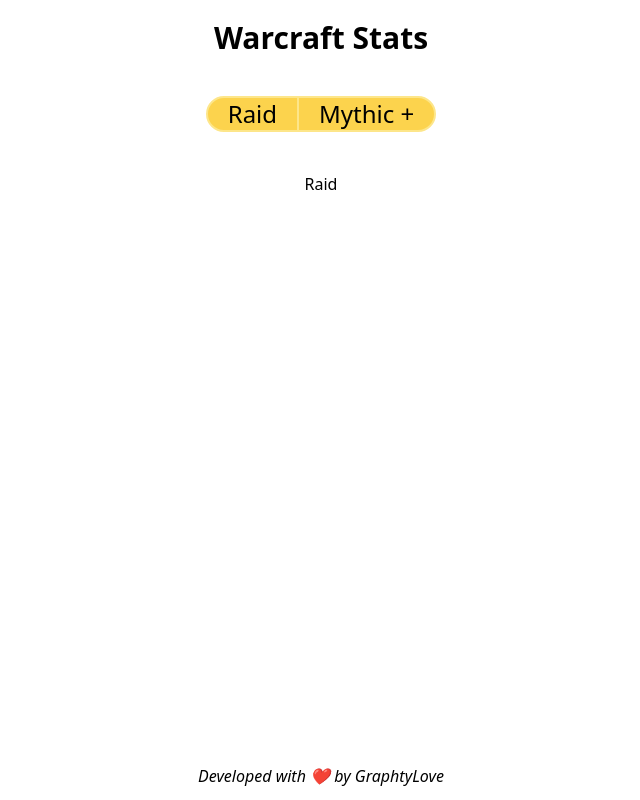
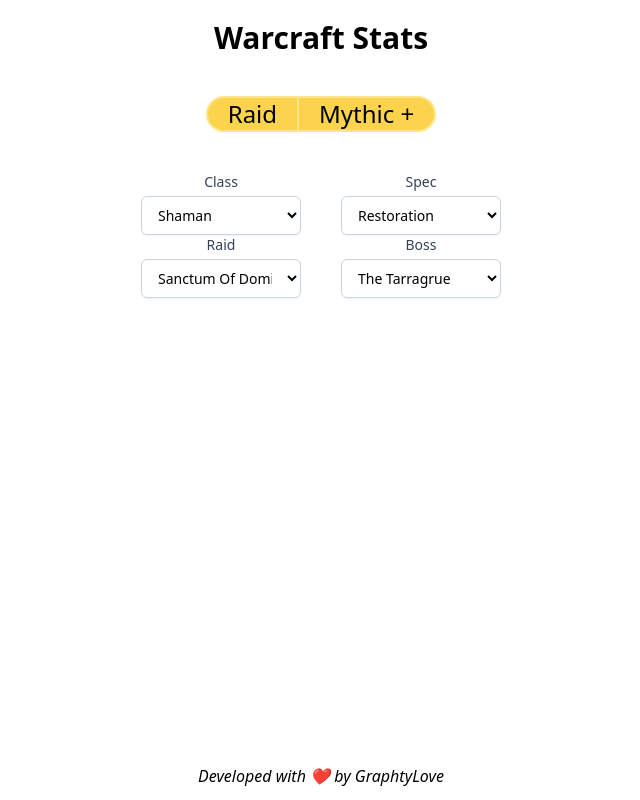
Before and after one commit to GraphtyLove/warcraft_stats_frontend, a React (Create React App) app: page / in a window 1280 px wide. Shown: the whole page, without its empty margins (319-959 px from the left). Built offline with nearby package versions, Linux system fonts and the light colour scheme.

Commit message:
Fix RaidForm

```diff
--- a/src/compenents/forms/MythicPlusForm.jsx
+++ b/src/compenents/forms/MythicPlusForm.jsx
@@ -1,5 +1,4 @@
 import React from 'react';
-import SelectionInput from "./inputs/SelectionInput";
 import ClassSelection from "./common/ClassSelection";
 
 const MythicPlusForm = () => {
--- a/src/compenents/forms/RaidForm.jsx
+++ b/src/compenents/forms/RaidForm.jsx
@@ -0,0 +1,14 @@
+import React from 'react';
+import ClassSelection from "./common/ClassSelection";
+import RaidSelection from "./raid/RaidSelection";
+
+const RaidForm = () => {
+    return (
+        <div>
+            <ClassSelection />
+            <RaidSelection />
+        </div>
+    );
+};
+
+export default RaidForm;
--- /dev/null
+++ b/src/compenents/forms/raid/RaidSelection.jsx
@@ -0,0 +1,30 @@
+import React, {useMemo, useState} from 'react';
+import SelectionInput from "../inputs/SelectionInput";
+import {RAIDS_AND_BOSSES} from "../../../constants";
+
+const RaidSelection = () => {
+
+    const [raid, setRaid] = useState("Sanctum Of Domination");
+    const [boss, setBoss] = useState("The Tarragrue");
+
+    const raidList = useMemo(() => {
+        const filteredList = []
+        for (const classMap of Object.entries(RAIDS_AND_BOSSES)) {
+            filteredList.push(classMap[0])
+        }
+        return filteredList
+    }, []);
+
+    const bossList = useMemo(() => {
+        return RAIDS_AND_BOSSES[raid]
+    }, [raid]);
+
+    return (
+        <div className="flex w-full justify-center">
+            <SelectionInput name="Raid" options={raidList} value={raid} setter={setRaid} />
+            <SelectionInput name="Boss" options={bossList} value={boss} setter={setBoss} />
+        </div>
+    );
+};
+
+export default RaidSelection;
--- a/src/constants.js
+++ b/src/constants.js
@@ -60,3 +60,31 @@
         "Vengeance"
     ]
 }
+
+export const RAIDS_AND_BOSSES = {
+    "Castle Nathria": [
+        "Shriekwing",
+        "Huntsman Altimor",
+        "Hungering Destroyer",
+        "Sun King's Salvation",
+        "Artificer Xy'mox",
+        "Lady Inerva Darkvein",
+        "The Council of Blood",
+        "Sludgefist",
+        "Stone Legion Generals",
+        "Sire Denathrius",
+    ],
+
+    "Sanctum Of Domination": [
+        "The Tarragrue",
+        "The Eye of the Jailer",
+        "The Nine",
+        "Remnant of Ner'zhul",
+        "Soulrender Dormazain",
+        "Painsmith Raznal",
+        "Guardian of the First Ones",
+        "Fatescribe Roh-Kalo",
+        "Kel'Thuzad",
+        "Sylvanas Windrunner"
+    ]
+}
--- a/src/pages/Raid.jsx
+++ b/src/pages/Raid.jsx
@@ -1,9 +1,11 @@
 import React from 'react';
+import RaidForm from "../compenents/forms/RaidForm";
+
 
 const Raid = () => {
     return (
         <div>
-            Raid
+            <RaidForm />
         </div>
     );
 };
```
